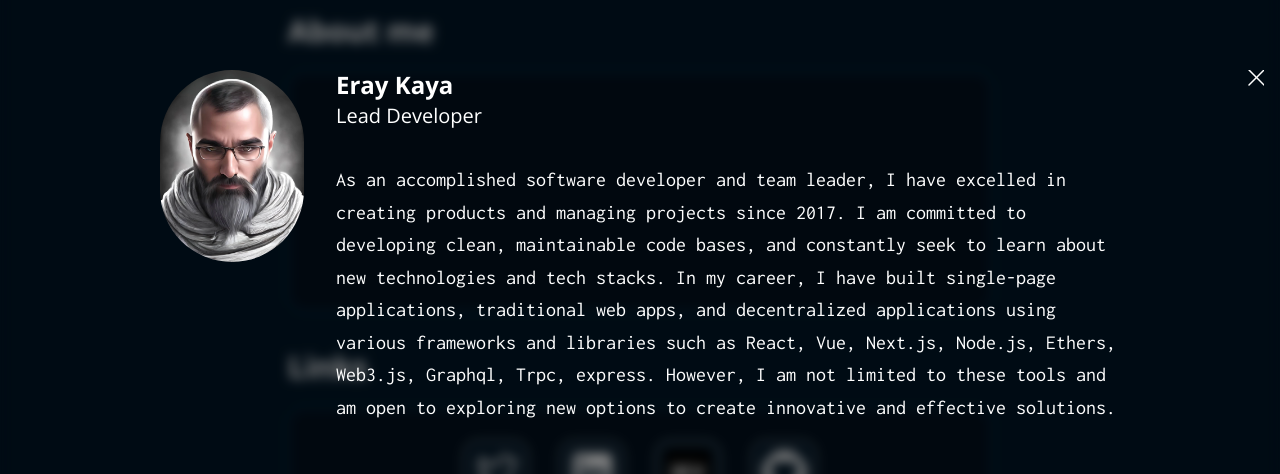
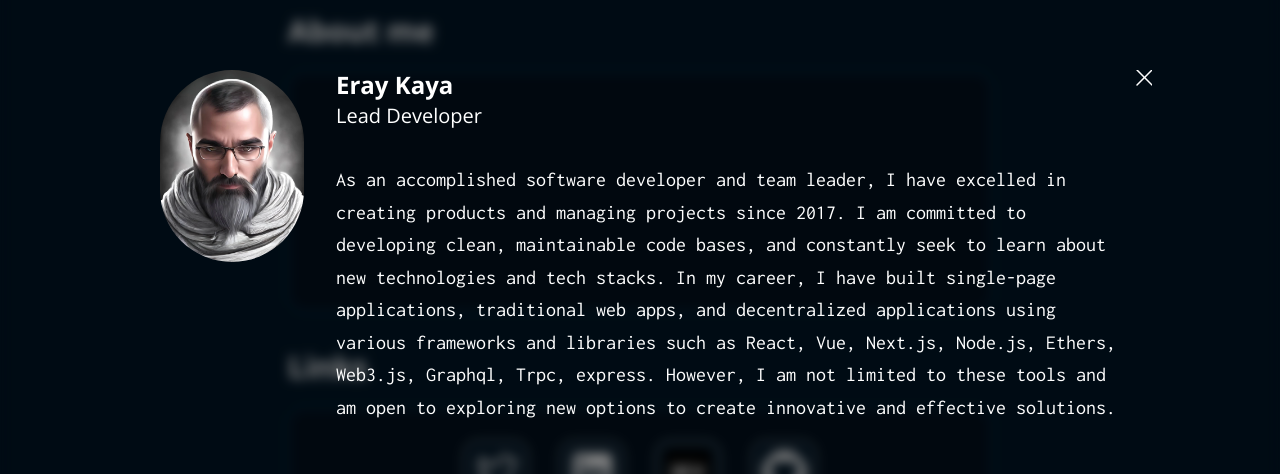
Before and after one commit to Elvaleryn/eraykaya.me, a Next.js app: page / in a window 1280 px wide. Both pictures are taken after a click on the element 640 px from the left and 344 px from the top of the page. Shown: the part 153-627 px from the top of the page. Built offline with nearby package versions, Linux system fonts and the light colour scheme.

Commit message:
🎨 style(modal/index.tsx): add max-w-[content] class to modal container to limit width of modal content

```diff
--- a/src/components/shared/modal/index.tsx
+++ b/src/components/shared/modal/index.tsx
@@ -73,7 +73,7 @@ const Modal: React.FC<Props> = ({ layoutId, children, setIsOpen, isOpen }) => {
             animate={{ opacity: 1 }}
             transition={{ duration: 0.2, delay: 0.1 }} */
             style={{ pointerEvents: "auto", overflow: "hidden" }}
-            className="relative w-[calc(100%-32px)] my-0 mx-auto flex justify-between max-h-[calc(100%-48px)] overflow-auto"
+            className="relative max-w-[content] md:w-[calc(100%-32px)] my-0 mx-auto flex justify-between max-h-[calc(100%-48px)] overflow-auto"
             id="modal-content"
           >
             <Container size={"modal"}>{children}</Container>
```
